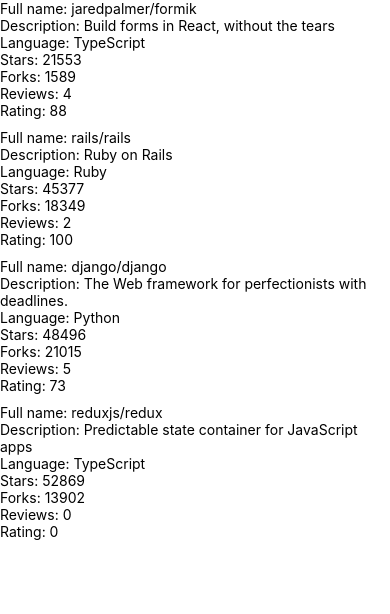
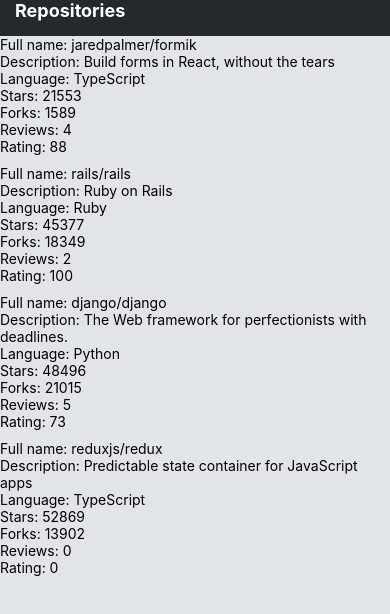
Before and after one commit to erzabytyci/rate-repository-app, a React Native app: screen / in a window 390 px wide. Shown: the top 614 px of the page. Built offline with nearby package versions, Linux system fonts and the light colour scheme.

Commit message:
Exercise 10.4: the app bar

```diff
--- /dev/null
+++ b/src/components/AppBar.jsx
@@ -0,0 +1,33 @@
+import React from 'react';
+import { View, StyleSheet, Pressable, Text } from 'react-native';
+import Constants from 'expo-constants';
+
+const styles = StyleSheet.create({
+  container: {
+    paddingTop: Constants.statusBarHeight,
+    paddingHorizontal: 15,
+    paddingBottom: 15,
+    backgroundColor: '#24292e',
+    flexDirection: 'row',
+  },
+  tab: {
+    marginRight: 15,
+  },
+  tabText: {
+    color: 'white',
+    fontSize: 18,
+    fontWeight: 'bold',
+  },
+});
+
+const AppBar = () => {
+  return (
+    <View style={styles.container}>
+      <Pressable style={styles.tab} onPress={() => {}}>
+        <Text style={styles.tabText}>Repositories</Text>
+      </Pressable>
+    </View>
+  );
+};
+
+export default AppBar;
--- a/src/components/Main.jsx
+++ b/src/components/Main.jsx
@@ -1,18 +1,19 @@
 import React from 'react';
 import { View, StyleSheet } from 'react-native';
-import Constants from 'expo-constants';
+import AppBar from './AppBar';
 import RepositoryList from './RepositoryList';
 
 const styles = StyleSheet.create({
   container: {
     flex: 1,
-    marginTop: Constants.statusBarHeight,
+    backgroundColor: '#e1e4e8',
   },
 });
 
 const Main = () => {
   return (
     <View style={styles.container}>
+       <AppBar />
       <RepositoryList />
     </View>
   );
```
